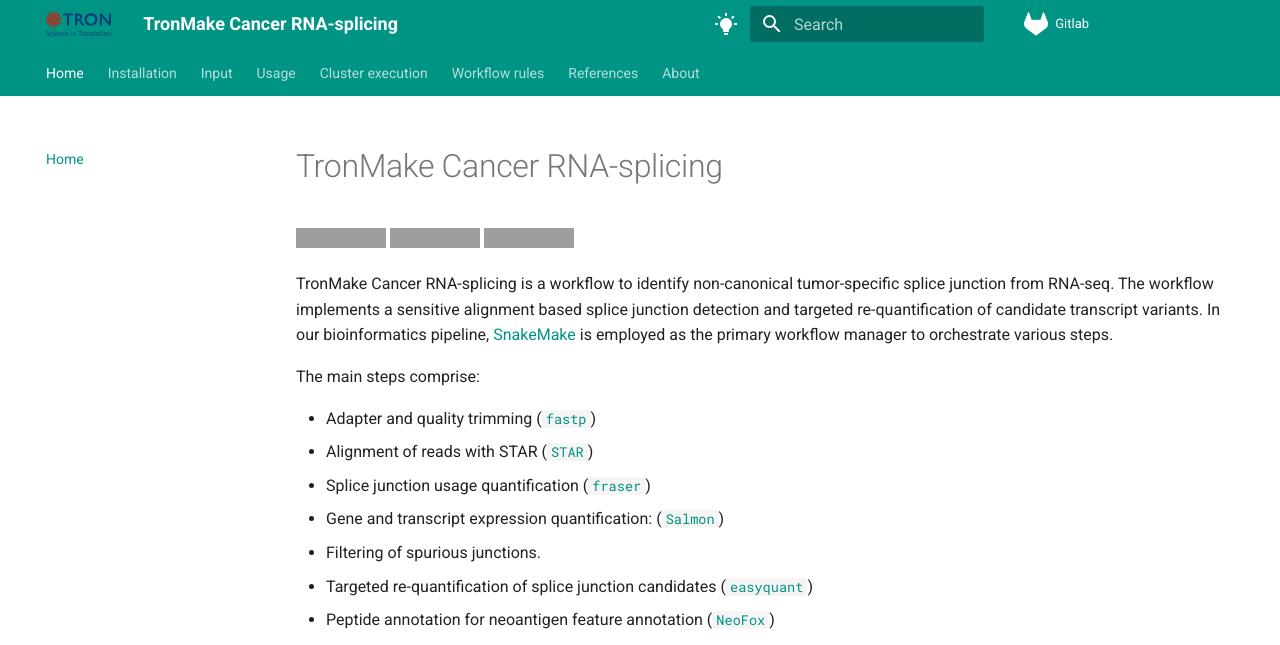
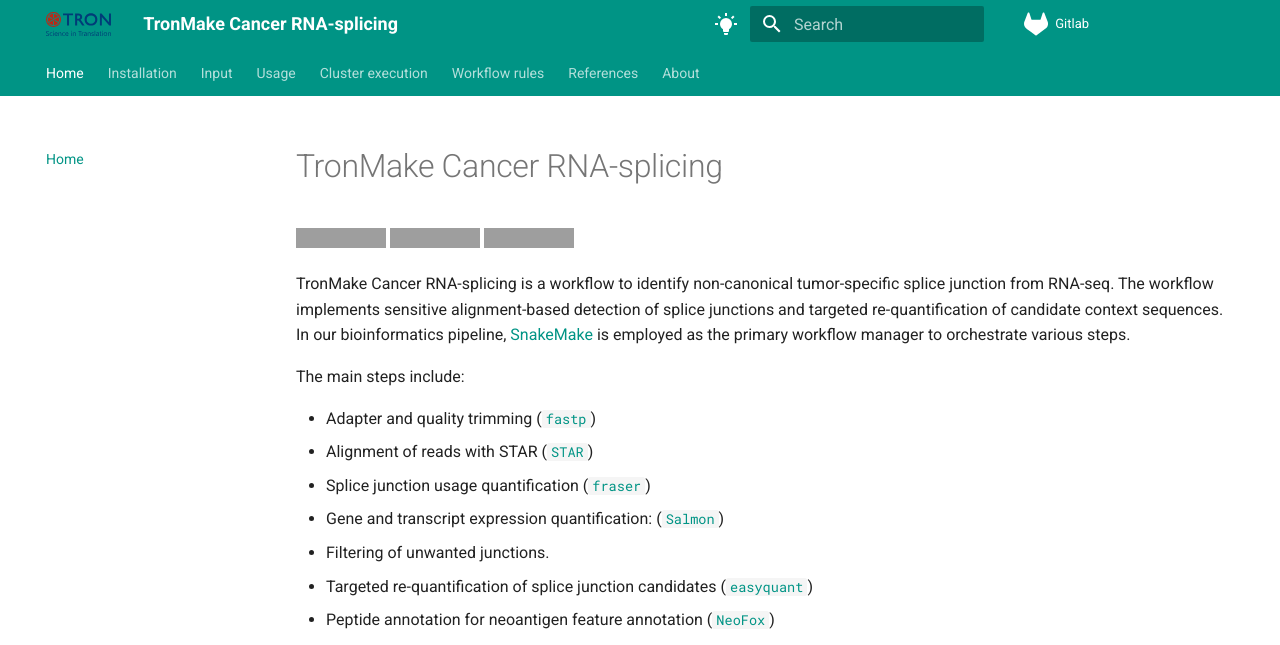
Before and after one commit to TRON-Bioinformatics/neorasp, an MkDocs documentation site: the page built from documentation/tronmake-rna-splicing/docs/index.md, in a window 1280 px wide and 900 px high, cut to the strip 0-645 px from the top of the window. Built offline with MkDocs 1.6.1 and Material for MkDocs 9.7.7, drawn with Linux system fonts in a browser that asks for light colours; grey boxes are pictures that could not be loaded.

Commit message:
Add further feedback

```diff
--- a/documentation/tronmake-rna-splicing/docs/index.md
+++ b/documentation/tronmake-rna-splicing/docs/index.md
@@ -9,16 +9,16 @@
 <!-- badges: end -->
 
 TronMake Cancer RNA-splicing is a workflow to identify non-canonical tumor-specific splice junction from RNA-seq.
-The workflow implements a sensitive alignment based splice junction detection and targeted re-quantification
-of candidate transcript variants. In our bioinformatics pipeline, [SnakeMake](https://snakemake.readthedocs.io/en/stable/) is employed as the primary workflow manager to orchestrate various steps.
+The workflow implements sensitive alignment-based detection of splice junctions and targeted re-quantification of candidate context sequences.
+In our bioinformatics pipeline, [SnakeMake](https://snakemake.readthedocs.io/en/stable/) is employed as the primary workflow manager to orchestrate various steps.
 
-The main steps comprise:
+The main steps include:
 
   * Adapter and quality trimming ([`fastp`](https://github.com/OpenGene/fastp))
   * Alignment of reads with STAR  ([`STAR`](https://github.com/alexdobin/STAR))
   * Splice junction usage quantification ([`fraser`](https://github.com/gagneurlab/FRASER))
   * Gene and transcript expression quantification: ([`Salmon`](https://salmon.readthedocs.io/en/latest/))
-  * Filtering of spurious junctions.
+  * Filtering of unwanted junctions.
   * Targeted re-quantification of splice junction candidates ([`easyquant`](https://github.com/TRON-Bioinformatics/easyquant))
   * Peptide annotation for neoantigen feature annotation ([`NeoFox`](https://github.com/TRON-Bioinformatics/neofox))
 
```
Also changed, not shown: documentation/tronmake-rna-splicing/docs/about.md (+0 -2 lines), documentation/tronmake-rna-splicing/docs/installation.md (+5 -5 lines), documentation/tronmake-rna-splicing/docs/rules.md (+1 -2 lines), documentation/tronmake-rna-splicing/docs/usage.md (+9 -0 lines).
